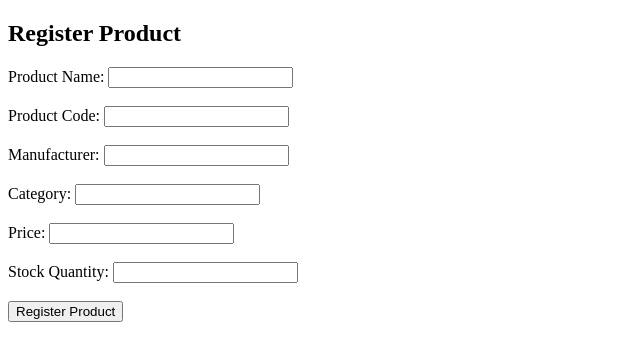
After one commit to uditha1994/Ecomm_2024June, a PHP site: page /product_register.php in a window 1280 px wide. The commit adds this page. Shown: the top 361 px of the page, without its empty margins (0-640 px from the left). Run offline with PHP 8.4, Linux system fonts and the light colour scheme.

Commit message:
login finize, product reg form done

```diff
--- a/login.php
+++ b/login.php
@@ -17,6 +17,8 @@
         <input type="password" id="password" name="password" required><br><br>
         <button type="submit">Login</button>
     </form>
+
+    <script src="js/main.js"></script>
 </body>
 
 </html>
--- /dev/null
+++ b/product_register.php
@@ -0,0 +1,36 @@
+<!DOCTYPE html>
+<html lang="en">
+
+<head>
+    <meta charset="UTF-8">
+    <meta name="viewport" content="width=device-width, initial-scale=1.0">
+    <title>Product Registration</title>
+    <script src="productRegister.js"></script>
+</head>
+
+<body>
+    <h2>Register Product</h2>
+    <form id="productForm" onsubmit="event.preventDefault(); registerProduct();">
+        <label for="product_name">Product Name:</label>
+        <input type="text" id="product_name" name="product_name" required><br><br>
+
+        <label for="product_code">Product Code:</label>
+        <input type="text" id="product_code" name="product_code" required><br><br>
+
+        <label for="manufacturer">Manufacturer:</label>
+        <input type="text" id="manufacturer" name="manufacturer" required><br><br>
+
+        <label for="category">Category:</label>
+        <input type="text" id="category" name="category" required><br><br>
+
+        <label for="price">Price:</label>
+        <input type="number" id="price" name="price" required><br><br>
+
+        <label for="stock_quantity">Stock Quantity:</label>
+        <input type="number" id="stock_quantity" name="stock_quantity" required><br><br>
+
+        <button type="submit">Register Product</button>
+    </form>
+</body>
+
+</html>
```
Also changed, not shown: controllers/User_Login_Controller.php (+23 -6 lines).
